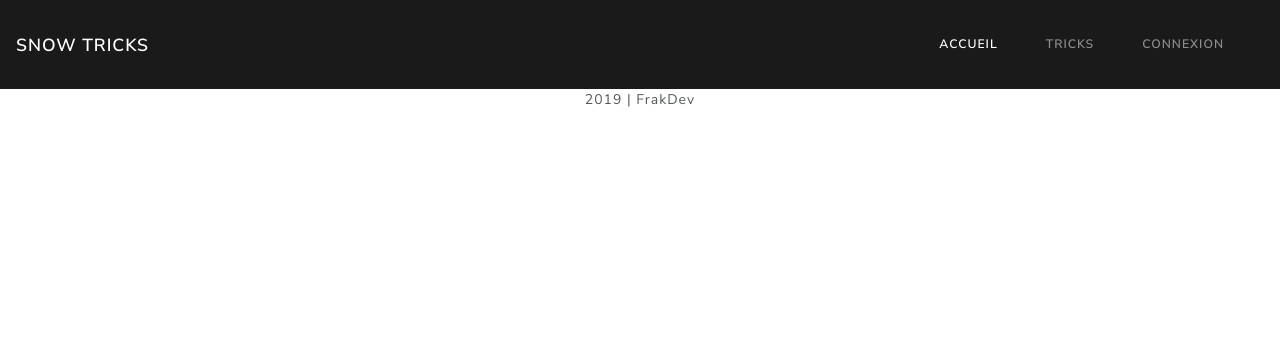
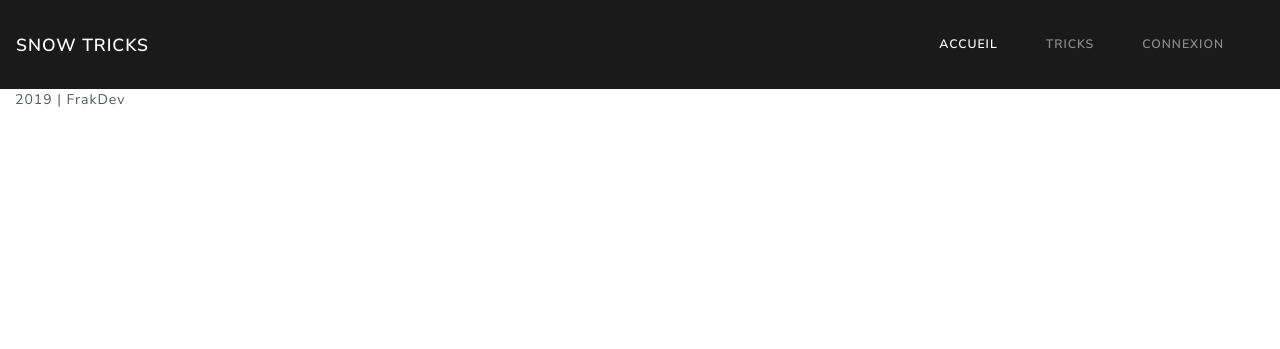
Before and after one commit to captainfrak/Projet6, a Symfony app: template templates/security/check.html.twig in a window 1280 px wide. Shown: the top 349 px of the page. Run offline with Twig, Linux system fonts and the light colour scheme; the template is opened without the code that fills it, so the values that code supplies are empty; some libraries are stand-ins or nearby versions.

Commit message:
Refacto : change row to col in the footer

```diff
--- a/templates/base.html.twig
+++ b/templates/base.html.twig
@@ -47,7 +47,7 @@
         </div>
         {% block footer %}
             <footer id="footer" style="bottom: 0px;">
-                <div class="row justify-content-center">
+                <div class="col justify-content-center">
                     2019 | FrakDev
                 </div>
             </footer>
```
